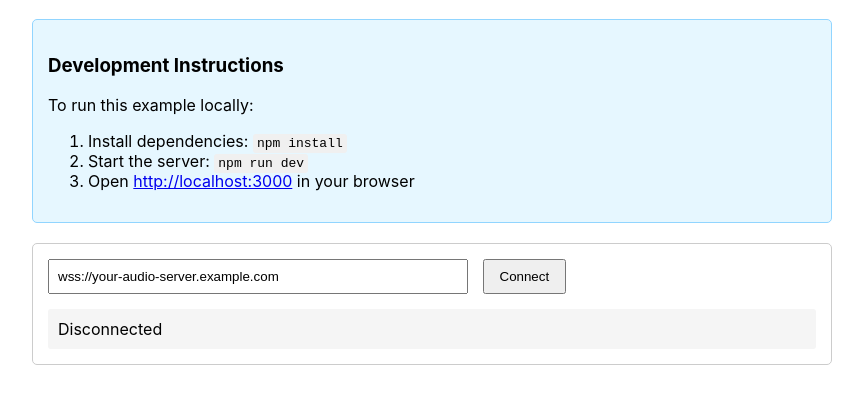
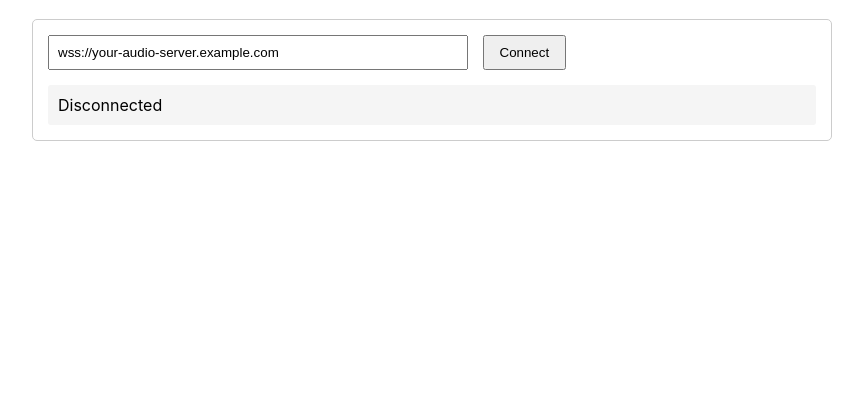
Before and after one commit to Resonate-Protocol/audio-sdk-js, a website with bundled scripts: page index.html in a window 1280 px wide. Shown: the part 83-486 px from the top of the page, without its empty margins (208-1071 px from the left). Built offline with nearby package versions, Linux system fonts and the light colour scheme; files whose address does not match are found by name.

Commit message:
Simplify example

```diff
--- a/index.html
+++ b/index.html
@@ -33,13 +33,6 @@
         background-color: #f5f5f5;
         border-radius: 3px;
       }
-      .info-box {
-        margin: 20px 0;
-        padding: 15px;
-        background-color: #e6f7ff;
-        border: 1px solid #91d5ff;
-        border-radius: 5px;
-      }
       code {
         background-color: #f0f0f0;
         padding: 2px 4px;
@@ -50,22 +43,6 @@
   </head>
   <body>
     <h1>Improv Audio Player</h1>
-
-    <div class="info-box">
-      <h3>Development Instructions</h3>
-      <p>To run this example locally:</p>
-      <ol>
-        <li>Install dependencies: <code>npm install</code></li>
-        <li>Start the server: <code>npm run dev</code></li>
-        <li>
-          Open
-          <a href="http://localhost:3000" target="_blank"
-            >http://localhost:3000</a
-          >
-          in your browser
-        </li>
-      </ol>
-    </div>
 
     <div id="app-container">
       <div class="control-panel">
@@ -80,10 +57,7 @@
       </div>
     </div>
 
-    <!-- Load the Player class first -->
     <script type="module" src="./dist/player.js"></script>
-
-    <!-- Inline JavaScript (simplified) -->
     <script type="module">
       import { Player } from "./dist/player.js";
 
```
